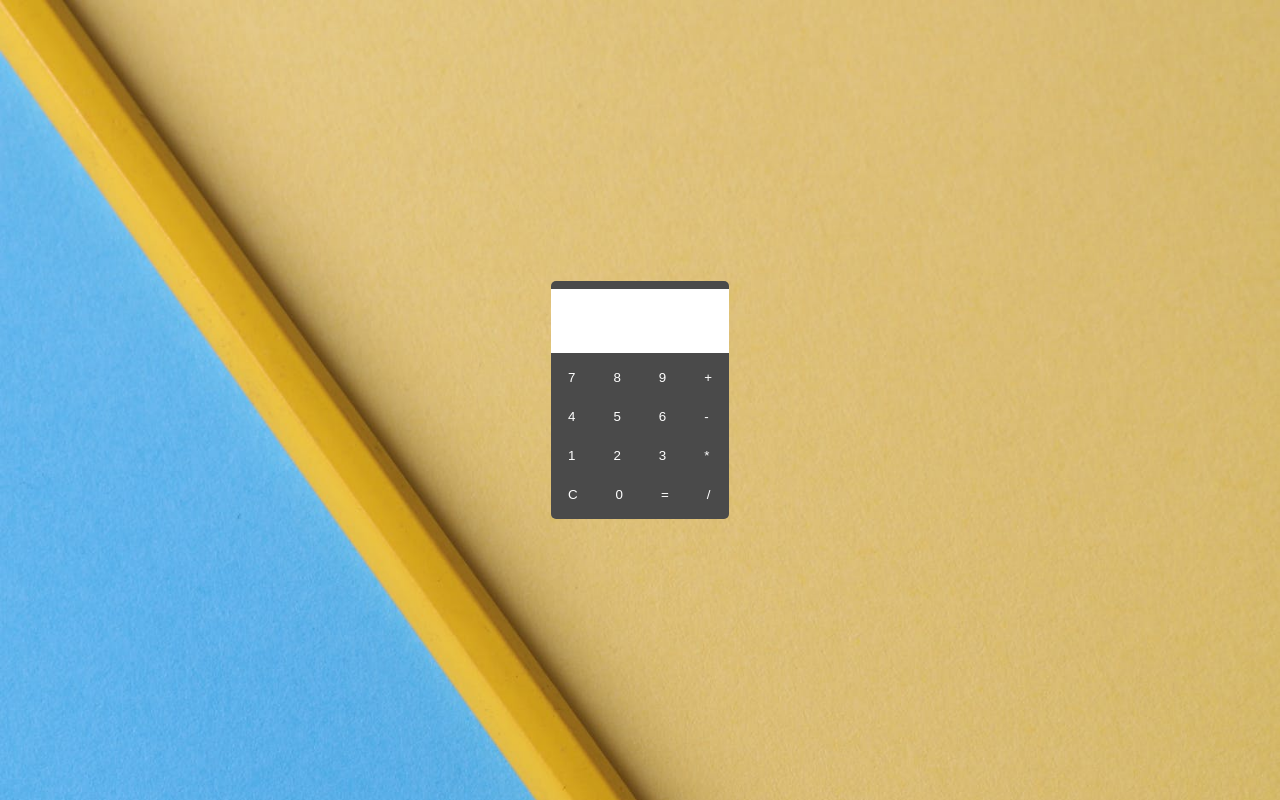
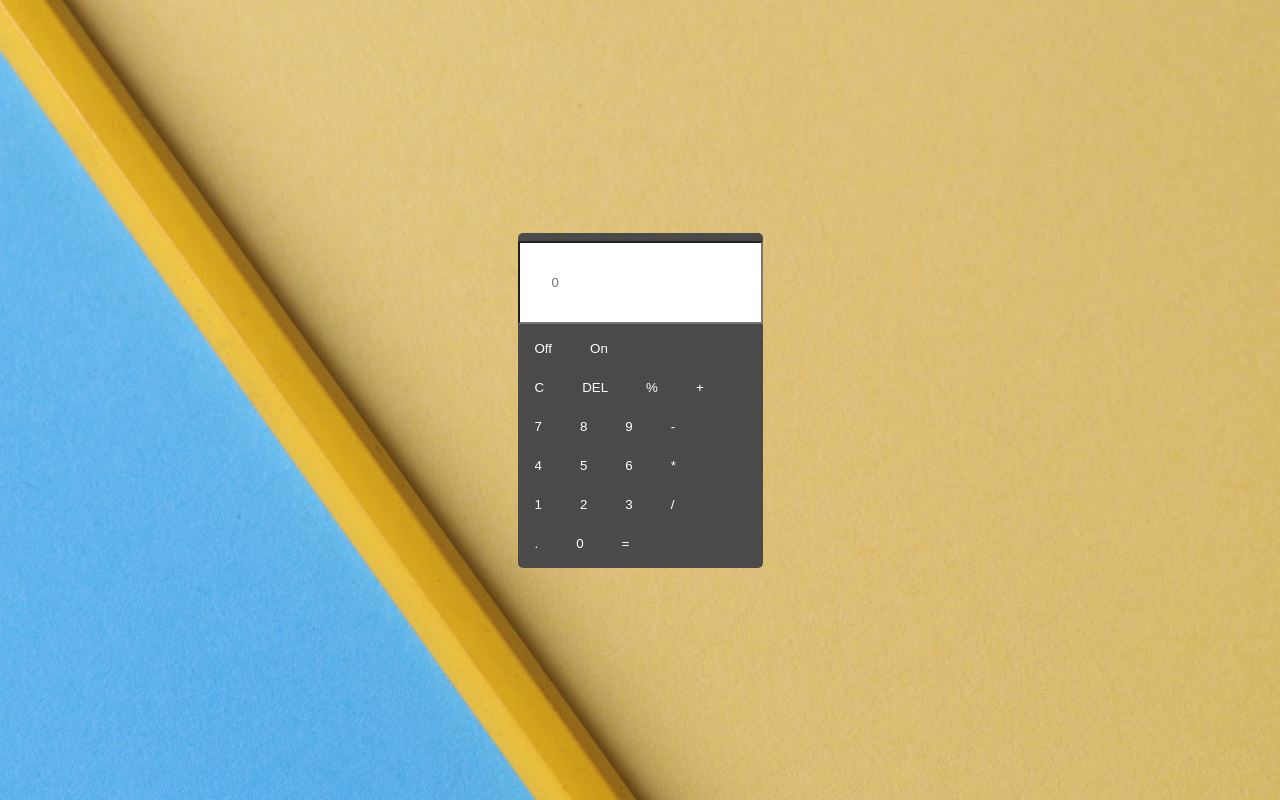
Before and after one commit to Chiazamoku-Amadi/calculatorApp, a plain HTML site: page index.html in a window 1280 px wide. Drawn offline with Linux system fonts and the light colour scheme.

Commit message:
Added 2 more rows with extra buttons

```diff
--- a/index.html
+++ b/index.html
@@ -15,36 +15,48 @@
 <body>
     <div class="bgImage">
         <section class="container">
-            <div class="display"></div>
+            <div class="displayBox">
+                <input id="display" class="display" type="text" placeholder="0">
+            </div>
             <div class="buttons">
                 <div class="row1">
-                    <button class="num7 btn">7</button>
-                    <button class="num8 btn">8</button>
-                    <button class="num9 btn">9</button>
-                    <button class="add btn">+</button>
+                    <button id="powerOff" class="btn">Off</button>
+                    <button id="powerOn" class="btn">On</button>
                 </div>
                 <div class="row2">
-                    <button class="num4 btn">4</button>
-                    <button class="num5 btn">5</button>
-                    <button class="num6 btn">6</button>
-                    <button class="subtract btn">-</button>
+                    <button id="clear" class="btn">C</button>
+                    <button id="del" class="btn">DEL</button>
+                    <button id="modulus" class="btn">%</button>
+                    <button id="add" class="btn">+</button>
                 </div>
                 <div class="row3">
-                    <button class="num1 btn">1</button>
-                    <button class="num2 btn">2</button>
-                    <button class="num3 btn">3</button>
-                    <button class="multiply btn">*</button>
+                    <button id="num7" class="btn">7</button>
+                    <button id="num8" class="btn">8</button>
+                    <button id="num9" class="btn">9</button>
+                    <button id="subtract" class="btn">-</button>
                 </div>
                 <div class="row4">
-                    <button class="clear btn">C</button>
-                    <button class="num0 btn">0</button>
-                    <button class="equals btn">=</button>
-                    <button class="divide btn">/</button>
+                    <button id="num4" class="btn">4</button>
+                    <button id="num5" class="btn">5</button>
+                    <button id="num6" class="btn">6</button>
+                    <button id="multiply" class="btn">*</button>
+                </div>
+                <div class="row5">
+                    <button id="num1" class="btn">1</button>
+                    <button id="num2" class="btn">2</button>
+                    <button id="num3" class="btn">3</button>
+                    <button id="divide" class="btn">/</button>
+                </div>
+                <div class="row6">
+                    <button id="point" class="btn">.</button>
+                    <button id="num0" class="btn">0</button>
+                    <button id="equals" class="btn">=</button>
                 </div>
             </div>
         </section>
 
     </div>
+    <script src="./script.js"></script>
 </body>
 
 </html>
```
